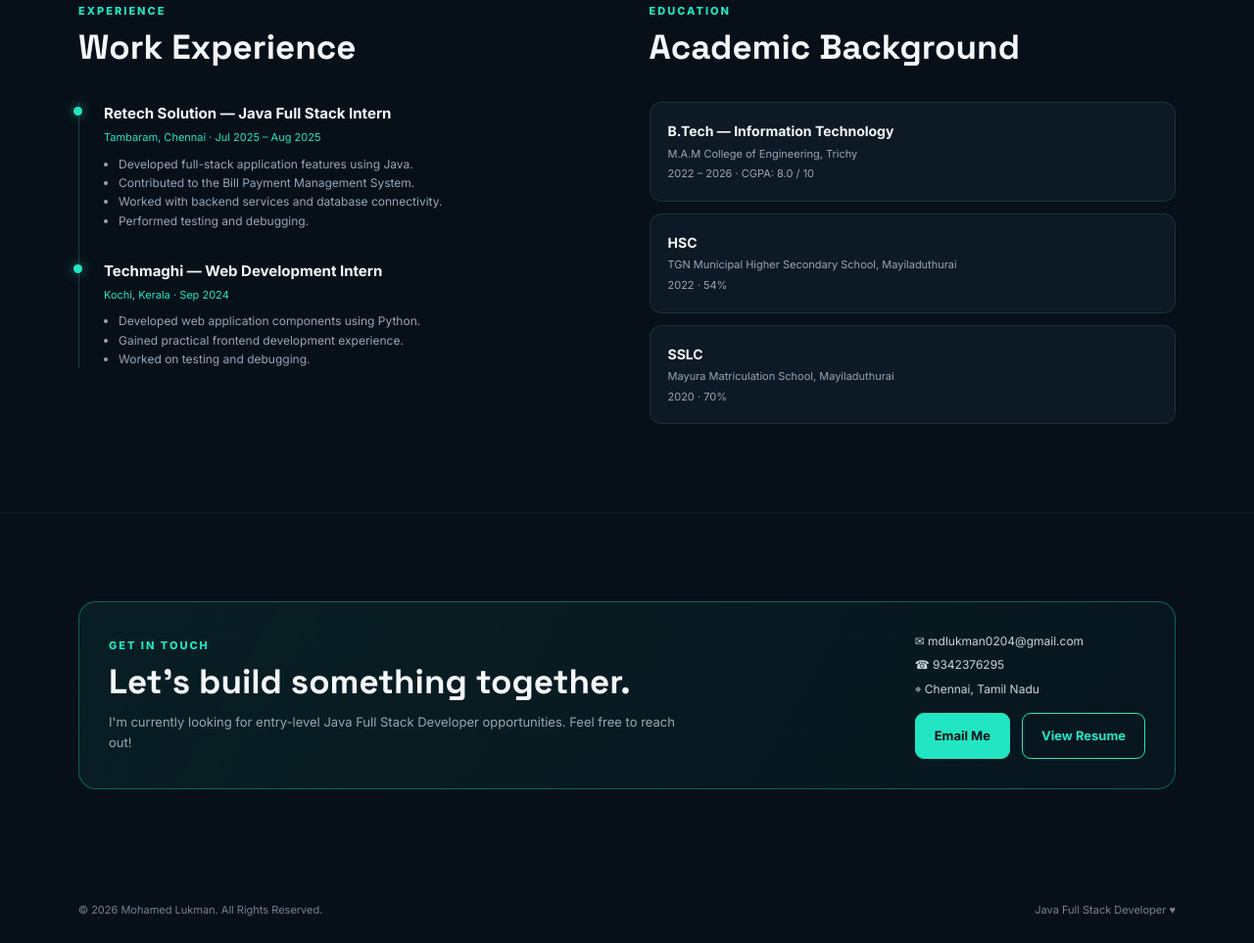
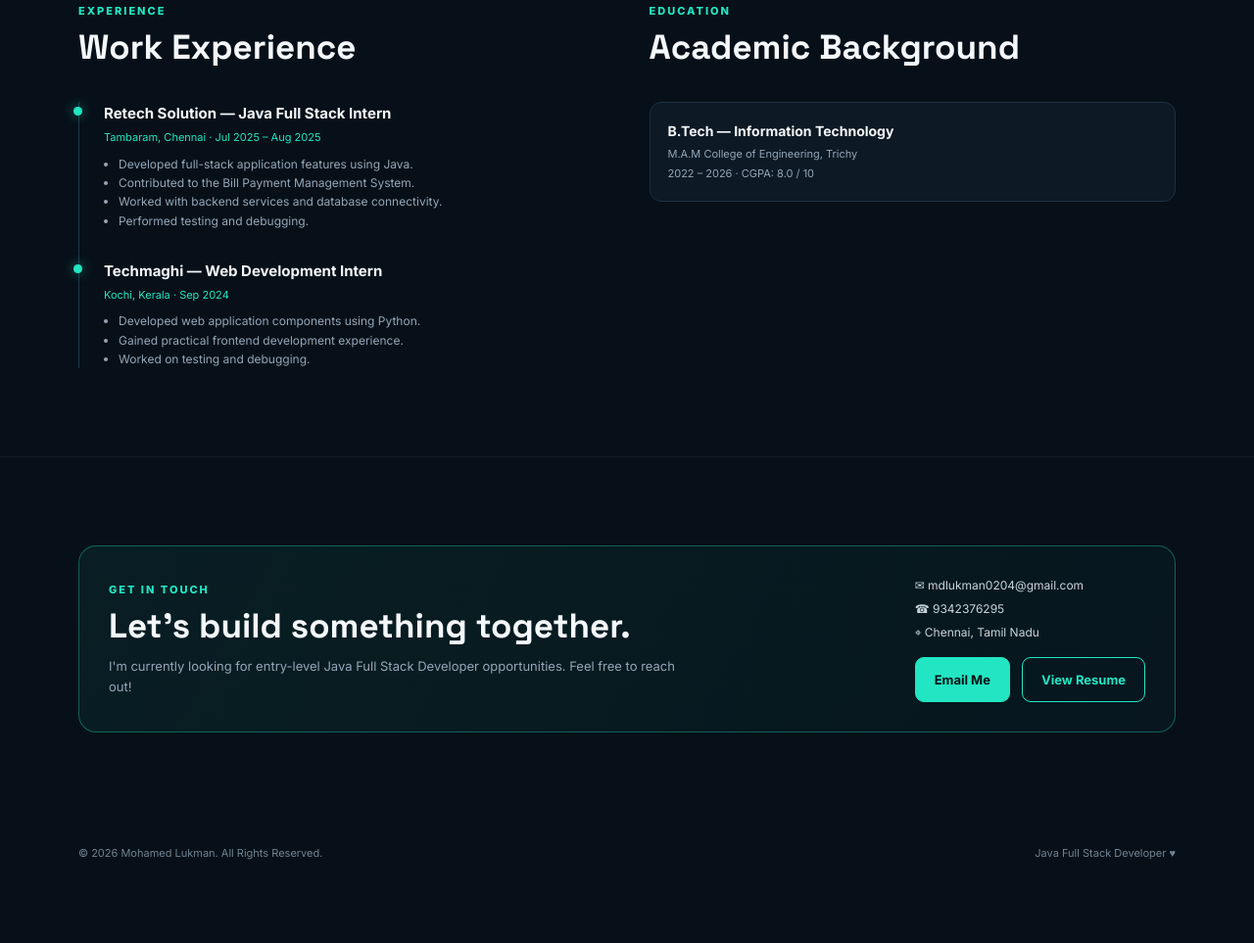
Before and after one commit to Mohamedlukman02/Mohamed-Lukman-Modern-Portfolio, a plain HTML site: page index.html in a window 1280 px wide. Shown: the part 2980-3943 px from the top of the page at 98% size. After the commit the page ends 3886 px from the top, so only its background shows below. Drawn offline with Linux system fonts and the light colour scheme.

Commit message:
Update index.html

```diff
--- a/index.html
+++ b/index.html
@@ -370,8 +370,7 @@ footer{padding:25px 0;color:#718393;font-size:11px;display:flex;justify-content:
             <h2 class="section-title">Academic Background</h2>
             <div class="edu">
                 <div class="edu-card"><h3>B.Tech — Information Technology</h3><p>M.A.M College of Engineering, Trichy</p><p>2022 – 2026 · CGPA: 8.0 / 10</p></div>
-                <div class="edu-card"><h3>HSC</h3><p>TGN Municipal Higher Secondary School, Mayiladuthurai</p><p>2022 · 54%</p></div>
-                <div class="edu-card"><h3>SSLC</h3><p>Mayura Matriculation School, Mayiladuthurai</p><p>2020 · 70%</p></div>
+
             </div>
         </div>
     </div>
```
